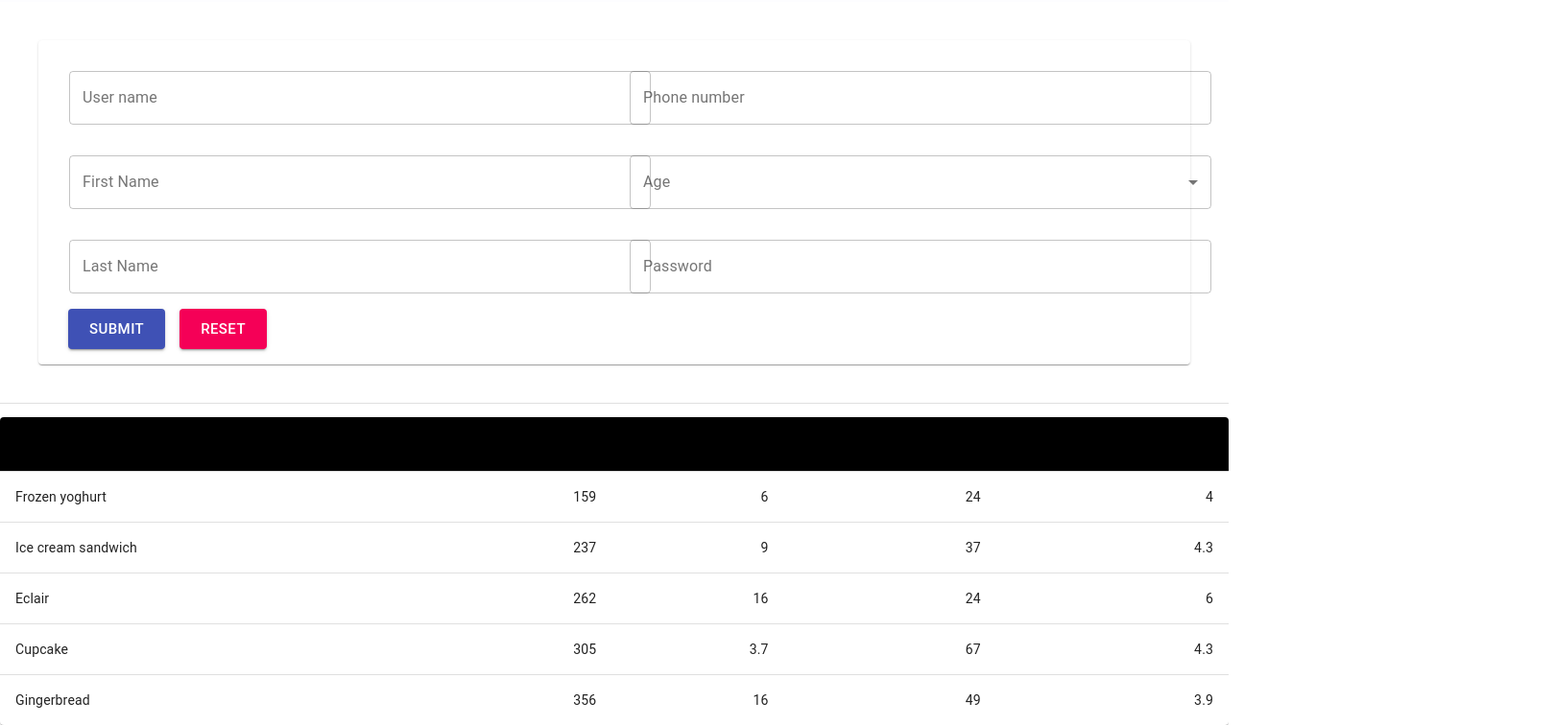
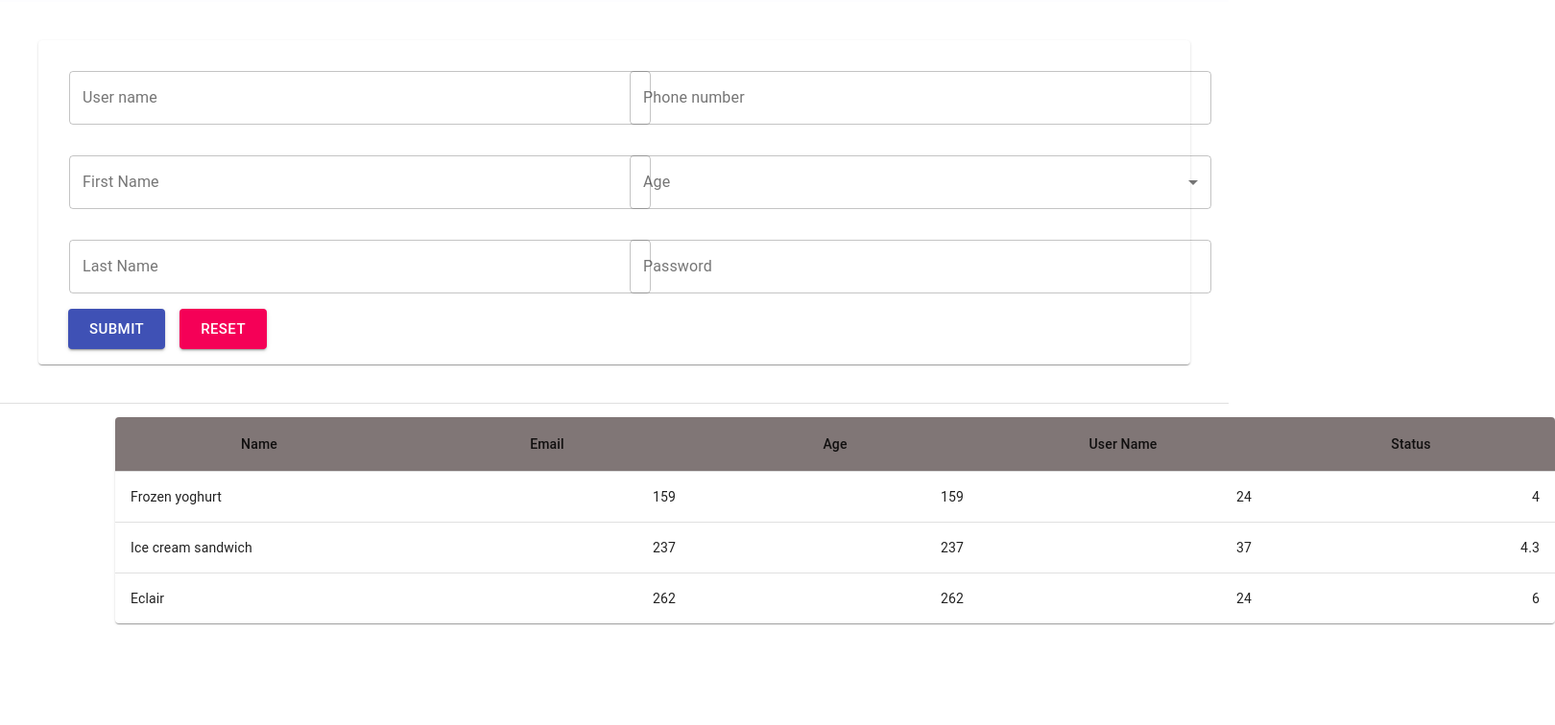
Before and after one commit to SalithaEkanayaka123/CSSE-Project-Procrument-System, a React (Create React App) app: page / in a window 1280 px wide. Shown: the part 133-889 px from the top of the page at 96% size, 1620 px wide, since content can reach past the window. After the commit the page ends 800 px from the top, so only its background shows below. Built offline with nearby package versions, Linux system fonts and the light colour scheme.

Commit message:
table modified

```diff
--- /dev/null
+++ b/src/components/UserManagment/UserManagmentTable.css
@@ -0,0 +1,6 @@
+.teacher-table-header{
+    background-color: #807676;
+    width: 50px;
+    margin-left: 10%;
+    border-radius: 30px;
+}
--- a/src/components/UserManagment/UserManagmentTable.jsx
+++ b/src/components/UserManagment/UserManagmentTable.jsx
@@ -7,7 +7,7 @@ import TableHead from '@mui/material/TableHead';
 import TableRow from '@mui/material/TableRow';
 import Paper from '@mui/material/Paper';
 import {makeStyles} from "@material-ui/core";
-
+import './UserManagmentTable.css';
 function createData(name, calories, fat, carbs, protein) {
     return { name, calories, fat, carbs, protein };
 }
@@ -16,46 +16,39 @@ const rows = [
     createData('Frozen yoghurt', 159, 6.0, 24, 4.0),
     createData('Ice cream sandwich', 237, 9.0, 37, 4.3),
     createData('Eclair', 262, 16.0, 24, 6.0),
-    createData('Cupcake', 305, 3.7, 67, 4.3),
-    createData('Gingerbread', 356, 16.0, 49, 3.9),
 ];
 
 const useStyles = makeStyles({
     table: {
-        maxWidth: "710%",
         borderRadius: 8.74,
     },
     teacherContent: {
-        // borderRadius: 8.74,
-        // maxWidth: "810%"
-        fontColor:'white',
+        borderRadius: 8.74,
+        maxWidth: "810%"
     },
-    teacherTableHeader: {
-        background: 'black',
+    userTableHeader: {
+        color: 'white',
+        width: '200px',
+    },
+});
 
-    },
-})
 export default function UserManagmentTable() {
 
     const classes = useStyles();
 
-
-
     return (
         <React.Fragment>
-            <TableContainer component={Paper}>
-                <Table >
-                    {/*<div style={{backgroundColor:"black"}}>*/}
-                        <TableHead className={classes.teacherTableHeader}>
+            <TableContainer component={Paper} className={classes.teacherContent}>
+                <Table className={classes.table} aria-label="simple table">
+                    <TableHead className="teacher-table-header">
                         <TableRow>
-                                <TableCell>Dessert (100g serving)</TableCell>
-                                <TableCell align="right" className={classes.teacherContent}>Calories</TableCell>
-                                <TableCell align="right">Fat&nbsp;(g)</TableCell>
-                                <TableCell align="right">Carbs&nbsp;(g)</TableCell>
-                                <TableCell align="right">Protein&nbsp;(g)</TableCell>
+                            <TableCell align="center" className={classes.userTableHeader}>Name</TableCell>
+                            <TableCell align="center" className={classes.userTableHeader}>Email</TableCell>
+                            <TableCell align="center" className={classes.userTableHeader}>Age</TableCell>
+                            <TableCell align="center" className={classes.userTableHeader}>User Name</TableCell>
+                            <TableCell align="center" className={classes.userTableHeader}>Status</TableCell>
                         </TableRow>
                     </TableHead>
-                    {/*</div>*/}
                         <TableBody>
                             {rows.map((row) => (
                                 <TableRow
@@ -66,7 +59,7 @@ export default function UserManagmentTable() {
                             {row.name}
                                 </TableCell>
                                 <TableCell align="right">{row.calories}</TableCell>
-                            <TableCell align="right">{row.fat}</TableCell>
+                                <TableCell align="right">{row.calories}</TableCell>
                                 <TableCell align="right">{row.carbs}</TableCell>
                                 <TableCell align="right">{row.protein}</TableCell>
                                 </TableRow>
--- a/src/pages/UserManagment/UserManagment.jsx
+++ b/src/pages/UserManagment/UserManagment.jsx
@@ -24,9 +24,13 @@ const UserManagment = () => {
                 <UserManagmentForm />
             </Paper>
                 <Divider style={{margin: `14px 0`}} />
-                {/*<Paper>*/}
-                    <UserManagmentTable/>
-                {/*</Paper>*/}
+                <div style={{width:'1500px', marginLeft:'120px'}}>
+                    <paper>
+                        <UserManagmentTable/>
+                    </paper>
+
+                </div>
+
         </>
     );
 }
```
Lines whose indentation alone changed are shown as unchanged.
